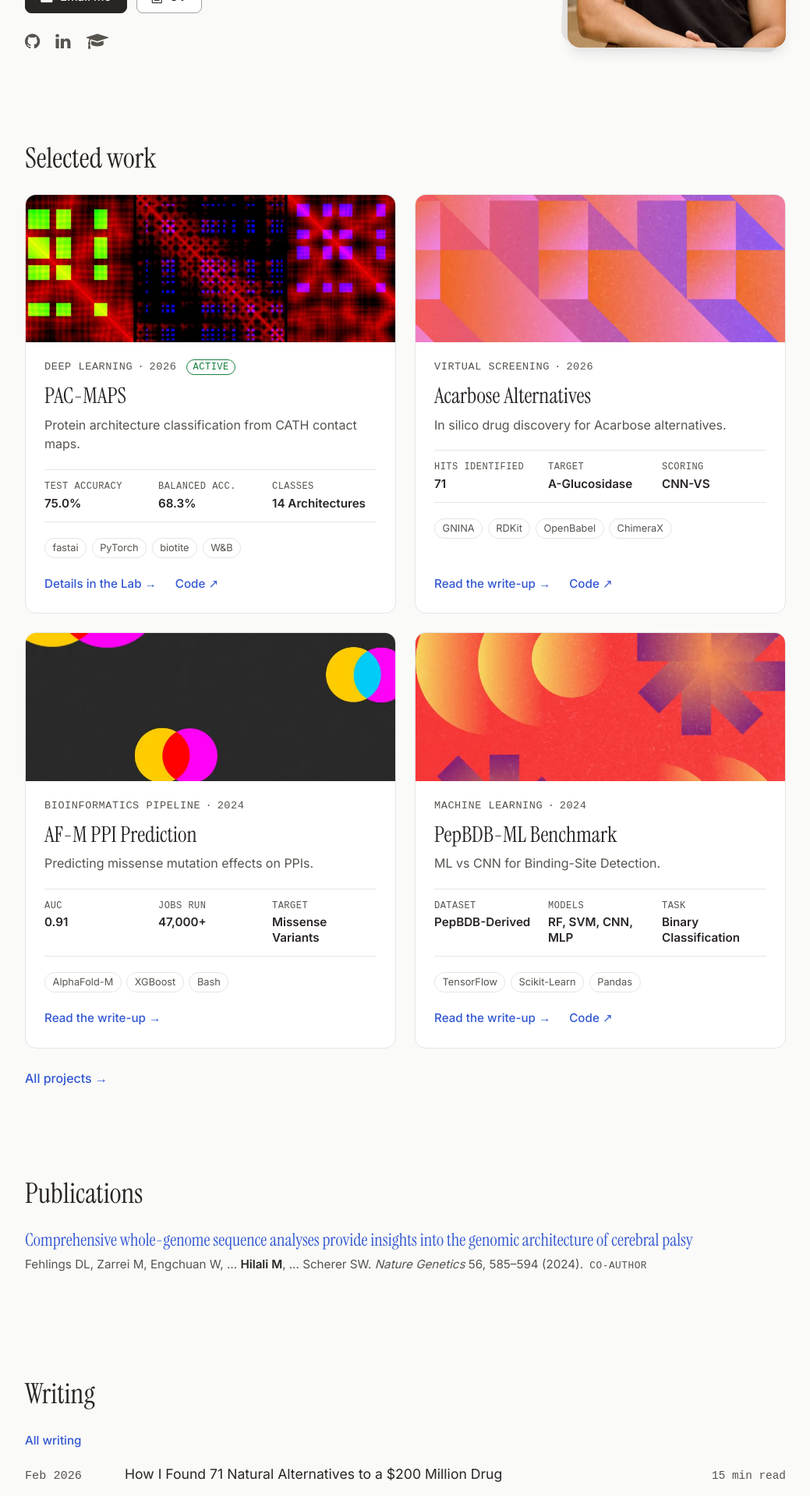
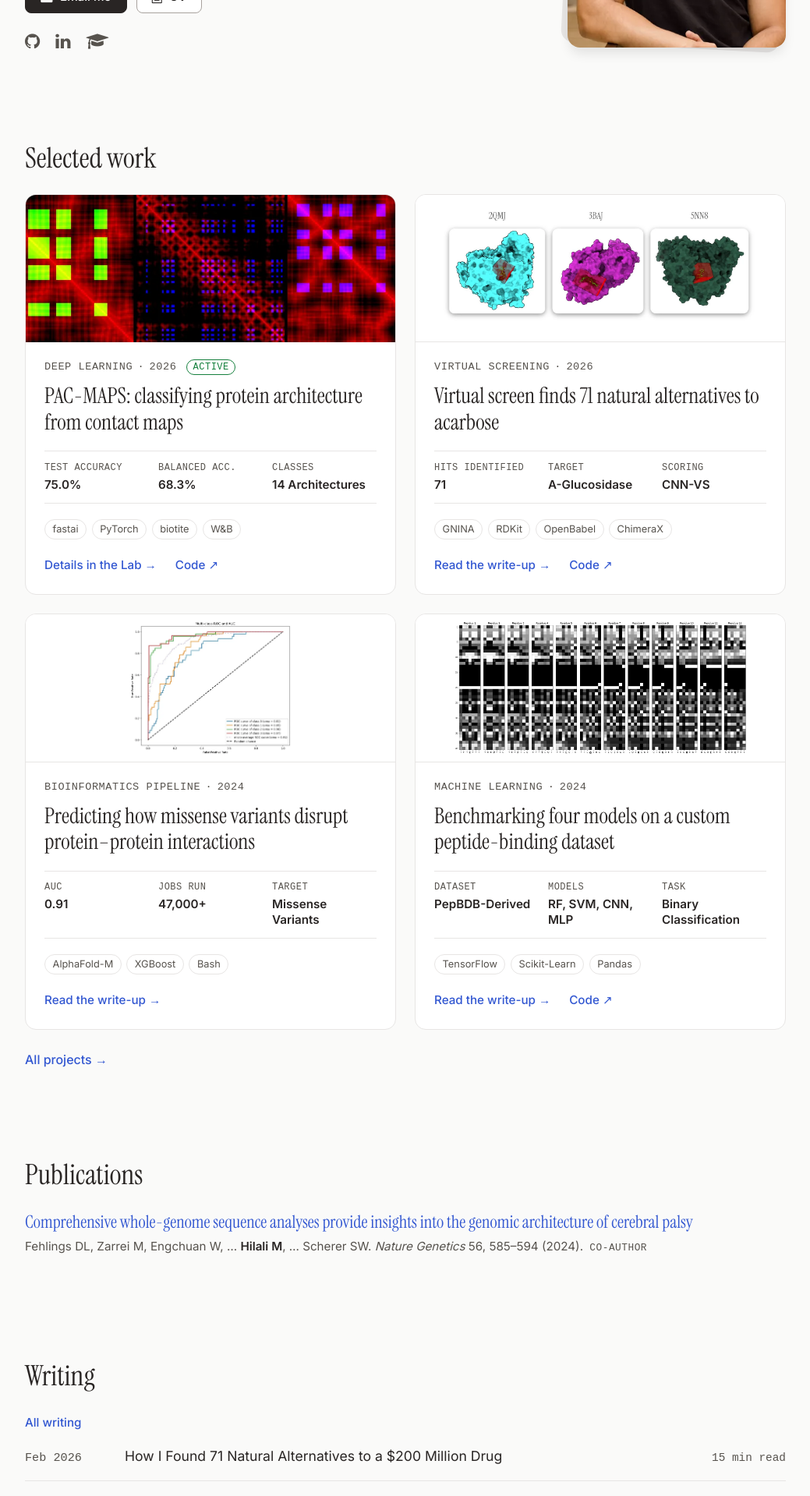
Before and after one commit to MurtoHilali/murtohilali.github.io, a Jekyll site: the page built from index.html, in a window 1280 px wide. Shown: the part 419-2338 px from the top of the page at 78% size, without its empty margins (120-1159 px from the left). Built offline with Jekyll 4.4.1, drawn with Linux system fonts in a browser that asks for light colours; some web fonts are replaced; the list of posts is cut into pages by our own code.

Commit message:
Use result images and descriptive headlines on the homepage cards
Thumbnails (the abstract post cover art is gone from Selected work):
- Acarbose Alternatives: the three docking targets with their GNINA
  search boxes, from the write-up (self-hosted as
  img/projects/aadd-docking-targets.webp rather than hotlinked from
  Substack).
- AF-M PPI: the multi-class ROC curve.
- PepBDB-ML: the image-dataset examples (the Medium image in the post is
  the same figure as the repo's example.png, already in img/projects/).
These are figures, so they're shown whole on white (new
`thumb_fit: contain`) instead of cropped to fill the card.

Headlines: a new optional `headline` field gives each featured card a
descriptive title, drawn only from what the data and posts already say:
- PAC-MAPS: classifying protein architecture from contact maps
- Virtual screen finds 71 natural alternatives to acarbose
- Predicting how missense variants disrupt protein–protein interactions
- Benchmarking four models on a custom peptide-binding dataset
The Lab keeps the short project names. When a card has a headline, its
one-line summary is dropped, since it only restated the headline.

Co-Authored-By: Claude Opus 5.5 <noreply@anthropic.com>

```diff
--- a/_data/projects.yml
+++ b/_data/projects.yml
@@ -4,6 +4,7 @@
 # Fields
 #   id              stable slug; the anchor on /lab/#<id>
 #   title, date     date is YYYY-MM
+#   headline        optional, longer title for the homepage card (falls back to title)
 #   status          active | completed | archived
 #   track           research | tools | side   (groups the Lab)
 #   category        short label shown in the Lab row
@@ -17,7 +18,9 @@
 #   post            slug of the main write-up, if there is one. Rendered first,
 #                   as "Read the write-up"
 #   thumb/thumb_alt card image; with no thumb the card shows a tile built from
-#                   `color` and `icon`. thumb_width/thumb_height default to 800x1200
+#                   `color` and `icon`. thumb_width/thumb_height default to 800x1200.
+#                   thumb_fit: contain shows a whole figure on white instead of
+#                   cropping it to fill the card
 #   figure/figure_alt  a real result figure for the Lab panel; with no figure
 #                   the panel shows the ASCII monitor (`ascii`). Also
 #                   figure_width/figure_height, figure_caption, and figure_link
@@ -29,6 +32,7 @@
 
 - id: pac-maps
   title: PAC-MAPS
+  headline: "PAC-MAPS: classifying protein architecture from contact maps"
   date: "2026-08"
   status: active
   track: research
@@ -67,6 +71,7 @@
 
 - id: acarbose-alternatives
   title: Acarbose Alternatives
+  headline: Virtual screen finds 71 natural alternatives to acarbose
   date: "2026-02"
   status: completed
   track: research
@@ -91,8 +96,11 @@
     - { label: GitHub Repo, url: "https://github.com/MurtoHilali/Acarbose-Alternative-Drug-Discovery" }
     - { label: Pipeline Post, post: acarbose-alternative-drug-discovery }
   post: acarbose-alternative-drug-discovery
-  thumb: /img/thumb/aadd.webp
-  thumb_alt: "Abstract cover art: interlocking orange and violet blocks"
+  thumb: /img/projects/aadd-docking-targets.webp   # from the write-up
+  thumb_alt: "The docking targets 2QMJ, 3BAJ and 5NN8 as protein surfaces, each with the GNINA search box drawn in red around bound acarbose"
+  thumb_width: 1305
+  thumb_height: 545
+  thumb_fit: contain
   figure: /img/projects/aadd-workflow.webp
   figure_alt: "Workflow: COCONUT natural products are narrowed by molecular-fingerprint similarity to acarbose to about 10k candidates, docked with GNINA against 2QMJ, 3BAJ and 5NN8, then checked against decoys and redocking replicates to give the top candidates."
   figure_width: 1462
@@ -105,6 +113,7 @@
 
 - id: pepbdb-ml
   title: PepBDB-ML Benchmark
+  headline: Benchmarking four models on a custom peptide-binding dataset
   date: "2024-08"
   status: completed
   track: research
@@ -128,8 +137,11 @@
     - { label: Dataset Post, post: pepbdb-ml }
     - { label: Benchmark Post, post: benchmarking-peppi-models }
   post: benchmarking-peppi-models
-  thumb: /img/thumb/benchmarking-peppi-models.webp
-  thumb_alt: "Abstract cover art: orange starbursts and crescents on red"
+  thumb: /img/projects/pepbdb-ml-example.webp   # same image as the figure
+  thumb_alt: "Twelve grayscale images from the PepBDB-ML image dataset, one per residue, each showing 41 features across a 7-residue window"
+  thumb_width: 1432
+  thumb_height: 656
+  thumb_fit: contain
   figure: /img/projects/pepbdb-ml-example.webp
   figure_alt: "Twelve grayscale images from the PepBDB-ML image dataset, one per residue, each showing 41 features across a 7-residue window centred on that residue."
   figure_width: 1432
@@ -142,6 +154,7 @@
 
 - id: af-m-ppi
   title: AF-M PPI Prediction
+  headline: Predicting how missense variants disrupt protein–protein interactions
   date: "2024-05"
   status: completed
   track: research
@@ -163,8 +176,11 @@
     - { label: Read Write-up, post: xgboost-ppi }
     - { label: "Related: Nature Genetics paper", url: "https://doi.org/10.1038/s41588-024-01686-x" }
   post: xgboost-ppi
-  thumb: /img/thumb/afm-xgboost-ppi-cover.webp
-  thumb_alt: "Abstract cover art: overlapping yellow, cyan and magenta circles on black"
+  thumb: /img/projects/af-m-roc-curve.webp   # same image as the figure
+  thumb_alt: "Multi-class ROC curves for the XGBoost classifier, with a micro-average AUC of 0.91"
+  thumb_width: 846
+  thumb_height: 699
+  thumb_fit: contain
   figure: /img/projects/af-m-roc-curve.webp   # from the xgboost-ppi post
   figure_alt: "Multi-class ROC curves for the XGBoost classifier: per-class AUCs of 0.81, 0.85, 0.96 and 0.97, and a micro-average AUC of 0.91, all well above the random-chance diagonal."
   figure_width: 846
--- a/_includes/project-card.html
+++ b/_includes/project-card.html
@@ -9,7 +9,7 @@
 {%- for l in p.links -%}{%- if l.url contains "github.com" -%}{%- assign repo = l -%}{%- break -%}{%- endif -%}{%- endfor -%}
 {%- capture lab_url -%}{{ '/lab/' | relative_url }}#{{ p.id }}{%- endcapture -%}
 <article class="project-card" style="--project-color: {{ p.color }};">
-  <div class="project-card-media">
+  <div class="project-card-media{% if p.thumb and p.thumb_fit == "contain" %} project-card-media--contain{% endif %}">
     {%- if p.thumb %}
     <img src="{{ p.thumb | relative_url }}" alt="{{ p.thumb_alt | escape }}" width="{{ p.thumb_width | default: 800 }}" height="{{ p.thumb_height | default: 1200 }}" loading="lazy" decoding="async">
     {%- else %}
@@ -18,8 +18,10 @@
   </div>
   <div class="card-body">
     <p class="project-card-meta">{{ p.category }}<span aria-hidden="true"> · </span><span class="visually-hidden">, </span>{{ p.date | slice: 0, 4 }}{% if p.status == "active" %}<span class="project-card-status">Active</span>{% endif %}</p>
-    <h3 class="card-title"><a href="{% if write_up %}{{ write_up.url | relative_url }}{% else %}{{ lab_url }}{% endif %}">{{ p.title }}</a></h3>
+    <h3 class="card-title"><a href="{% if write_up %}{{ write_up.url | relative_url }}{% else %}{{ lab_url }}{% endif %}">{{ p.headline | default: p.title }}</a></h3>
+    {%- unless p.headline %}
     <p class="project-card-summary">{{ p.summary }}</p>
+    {%- endunless %}
     {%- if p.specs.size > 0 %}
     <dl class="project-card-specs">
       {%- for s in p.specs limit: 3 %}
@@ -34,12 +36,12 @@
     {%- endif %}
     <p class="project-card-links">
       {%- if write_up %}
-      <a href="{{ write_up.url | relative_url }}">Read the write-up<span class="visually-hidden">: {{ p.title }}</span> <span aria-hidden="true">→</span></a>
+      <a href="{{ write_up.url | relative_url }}">Read the write-up<span class="visually-hidden">: {{ p.headline | default: p.title }}</span> <span aria-hidden="true">→</span></a>
       {%- else %}
-      <a href="{{ lab_url }}">Details in the Lab<span class="visually-hidden">: {{ p.title }}</span> <span aria-hidden="true">→</span></a>
+      <a href="{{ lab_url }}">Details in the Lab<span class="visually-hidden">: {{ p.headline | default: p.title }}</span> <span aria-hidden="true">→</span></a>
       {%- endif %}
       {%- if repo %}
-      <a href="{{ repo.url }}">Code<span class="visually-hidden"> for {{ p.title }} on GitHub</span> <span aria-hidden="true">↗</span></a>
+      <a href="{{ repo.url }}">Code<span class="visually-hidden"> for {{ p.headline | default: p.title }} on GitHub</span> <span aria-hidden="true">↗</span></a>
       {%- endif %}
     </p>
   </div>
--- a/_sass/_home.scss
+++ b/_sass/_home.scss
@@ -175,6 +175,16 @@
   border-radius: 0;
 }
 
+/* Figures and plots: show the whole image on white rather than crop it */
+.project-card-media--contain {
+  background-color: #fff;
+  border-bottom: 1px solid var(--line);
+}
+.project-card-media--contain img {
+  object-fit: contain;
+  padding: 0.5rem;
+}
+
 /* Generated tile for projects without a thumb: the Lab's pixel icon, enlarged */
 .project-card-tile {
   height: 100%;
@@ -227,6 +237,8 @@
   font-size: 1.75rem;
   margin: 0 0 0.5rem;
 }
+/* With no summary line under it, the title sits straight on the specs */
+.card-title + .project-card-specs { margin-top: 0.75rem; }
 .card-title a { color: var(--text-main); }
 .card-title a:hover { color: var(--accent-strong); text-decoration: none; opacity: 1; }
 
```
Also changed, not shown: img/projects/aadd-docking-targets.webp (added).
